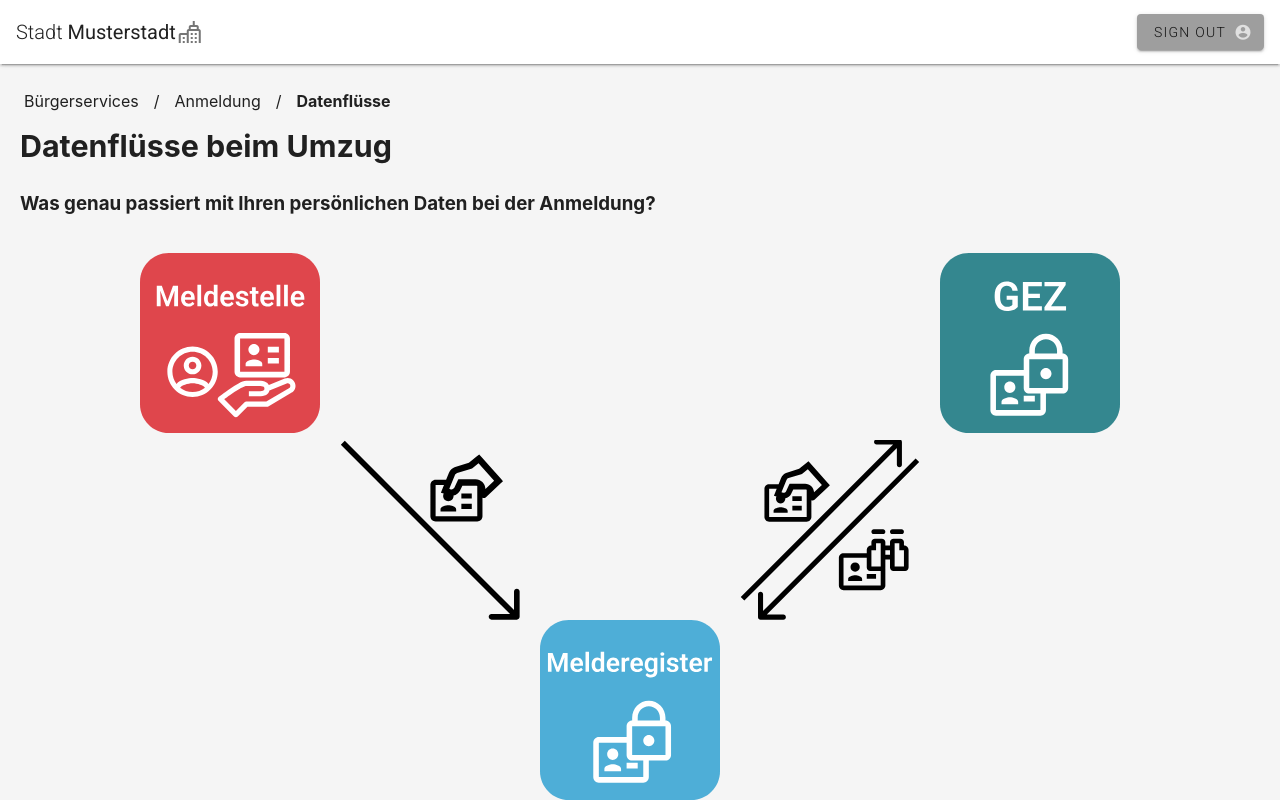
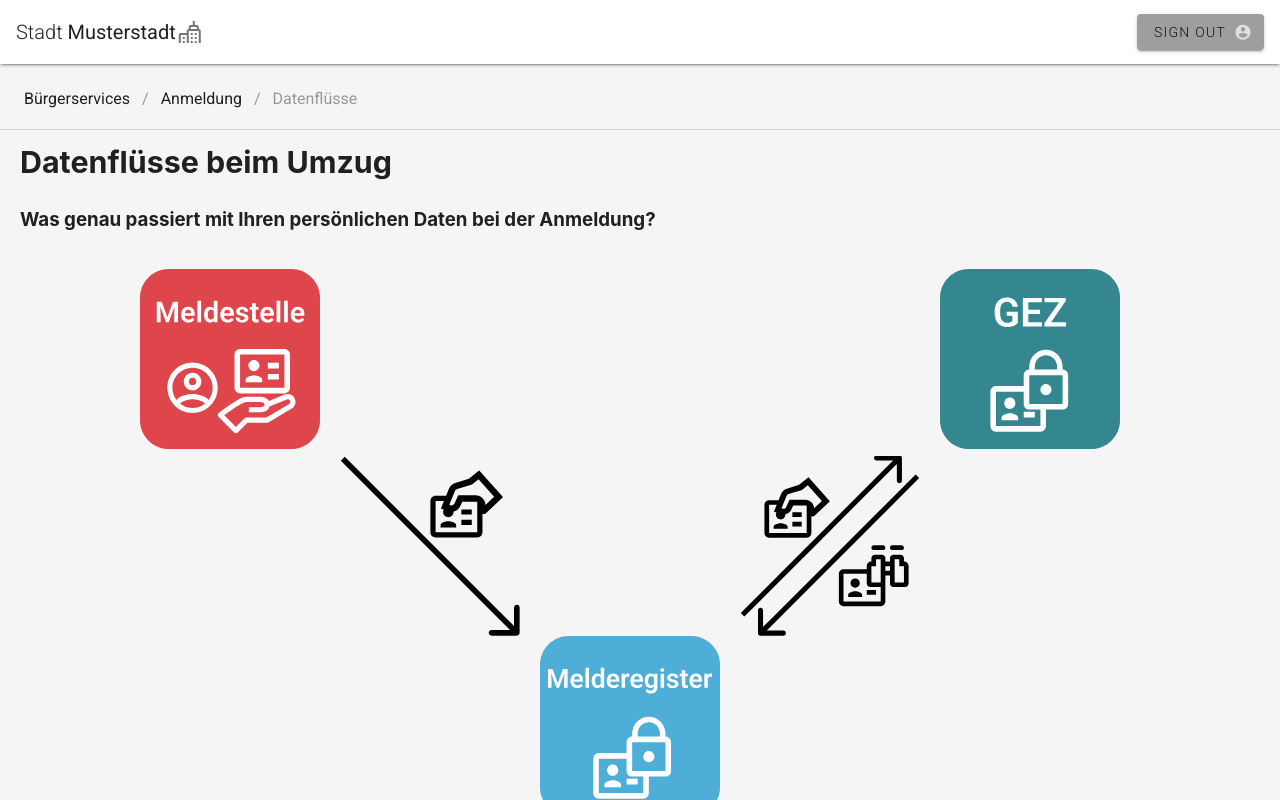
Before and after one commit to skatefasteatass/bachelorarbeit, a Vue app: page / in a window 1280 px wide. Shown: the top 800 px of the page. Built offline with nearby package versions, Linux system fonts and the light colour scheme.

Commit message:
used v-breadcrumbs, added divider

```diff
--- a/src/App.vue
+++ b/src/App.vue
@@ -2,15 +2,12 @@
   <v-app>
     <div id="bg">
     <Header />
-
-    <ul class="path">
-      <li>Bürgerservices</li>
-      <li>/</li>
-      <li>Anmeldung</li>
-      <li>/</li>
-      <li><strong>Datenflüsse</strong></li>
-    </ul>
-
+    <v-breadcrumbs
+    large
+    divider="/"
+    :items="items"
+    ></v-breadcrumbs>
+    <v-divider/>
     <h1 class="h1">Datenflüsse beim Umzug</h1>
 
     <h3 class="h3">Was genau passiert mit Ihren persönlichen Daten bei der Anmeldung?</h3>
@@ -110,6 +107,22 @@ import Row from "@/components/Row.vue";
 import Dialog from "@/components/Dialog.vue";
 
 export default {
+  data:() => ({
+    items: [
+      {
+        text: 'Bürgerservices',
+        disabled: false
+      },
+      {
+        text: 'Anmeldung',
+        disabled: false
+      },
+      {
+        text: 'Datenflüsse',
+        disabled: true
+      }
+    ]
+  }),
   name: "App",
   components: {
     Header,
@@ -146,12 +159,6 @@ export default {
   padding-left: 20px;
   padding-bottom: 35px;
 }
-.path li{
-  display: inline;
-  font-family: -apple-system, BlinkMacSystemFont, 'Segoe UI', Roboto, Oxygen, Ubuntu, Cantarell, 'Open Sans', 'Helvetica Neue', sans-serif;
-  padding-right: 15px;
-  padding-bottom: 20px;
-}
 .application{
   align-self: left;
 }
--- a/src/components/Header.vue
+++ b/src/components/Header.vue
@@ -28,7 +28,7 @@ export default {
 
 <style scoped>
 .nav {
-  margin-bottom: 25px;
+  margin-bottom: 5px;
 }
 .toolbar {
   margin-right: 2px;
```
